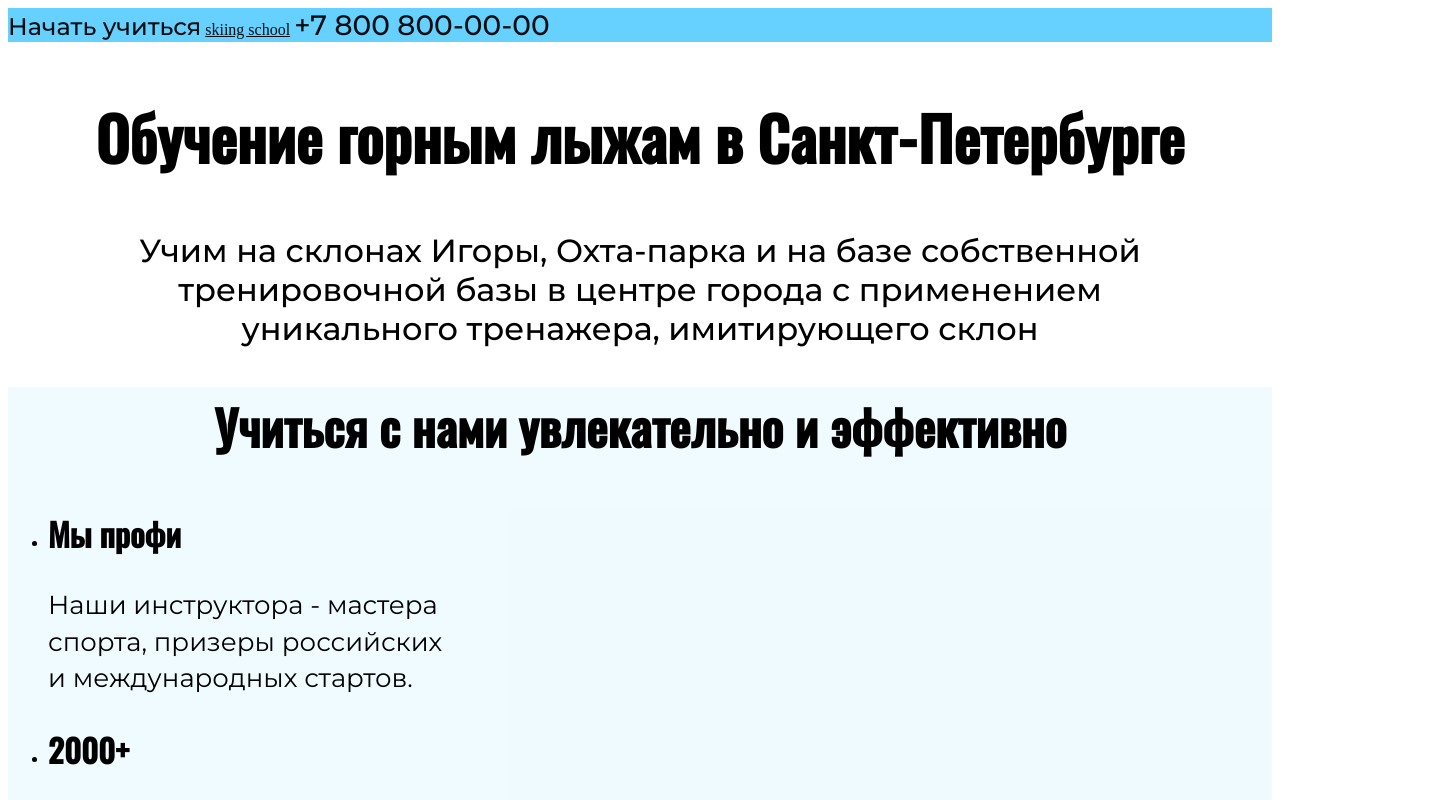
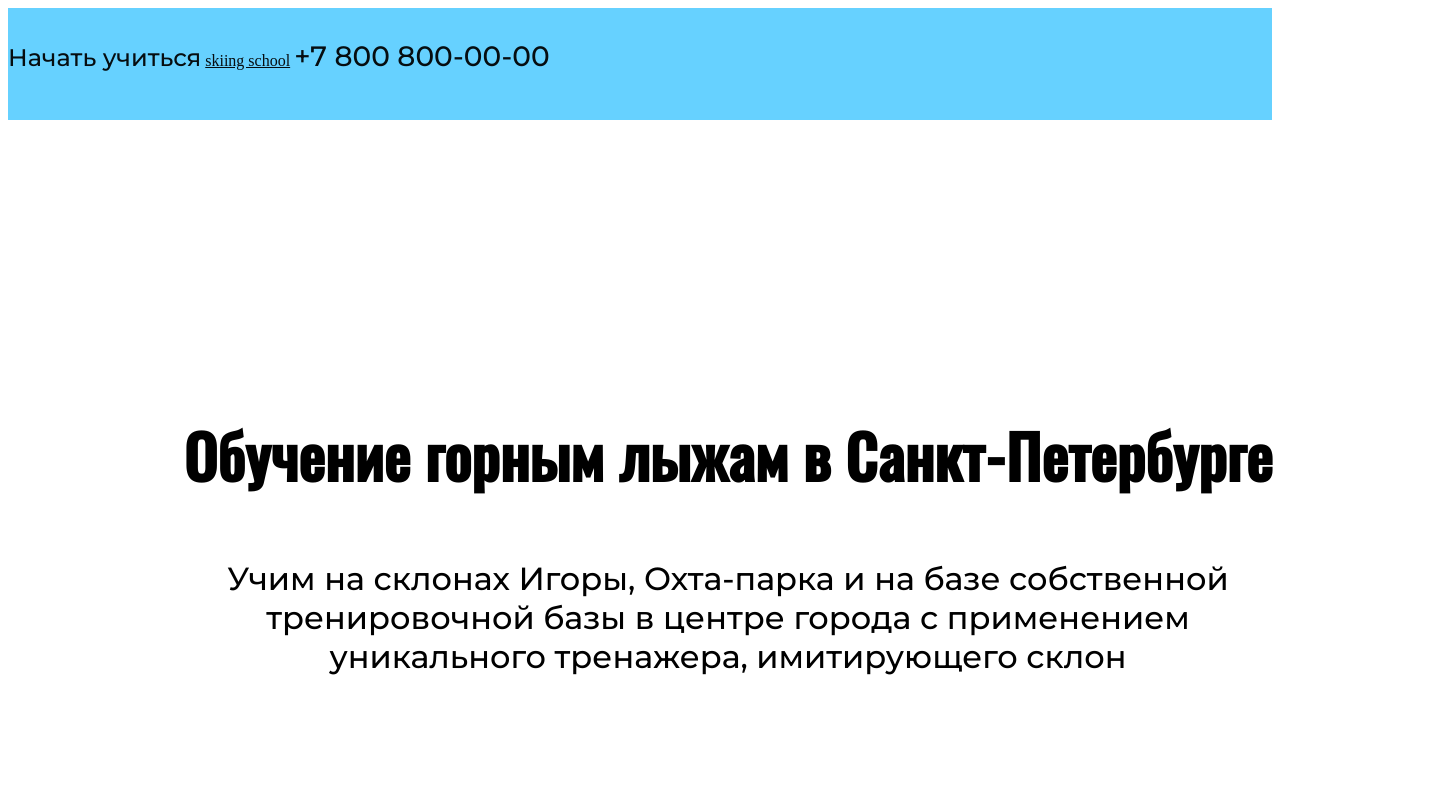
Before and after one commit to Stoy-kaifyi/ski-school-kolesnikov, a plain HTML site: page index.html in a window 1280 px wide. Shown: the top 800 px of the page, 1448 px wide, since content can reach past the window. Drawn offline with Linux system fonts and the light colour scheme.

Commit message:
исправил отступы

```diff
--- a/index.html
+++ b/index.html
@@ -9,21 +9,31 @@
   <link rel="stylesheet" href="style/style.css">
 </head>
 <body>
+
+
   <header>
+    <div class="container">
       <nav>
         <a class="button-start" href="">Начать учиться</a>
         <a href="" class="logo">skiing school</a>
         <a class="phone-number" href="">+7 800 800-00-00</a>
       </nav>
+    </div>
   </header>
   <main>
+
+
     <section class="promo">
+      <div class="container">
         <h1 class="promo-title">Обучение горным лыжам в Санкт-Петербурге</h1>
         <p class="promo-text">Учим на склонах Игоры, Охта-парка и на базе собственной <br> тренировочной базы в центре
           города с применением <br> уникального тренажера, имитирующего склон</p>
+      </div>
     </section>
+
+
     <section class="service">
-      <h1 class="service-title">Учиться с нами увлекательно и эффективно</h1>
+      <div class="container"><h1 class="service-title">Учиться с нами увлекательно и эффективно</h1>
         <ul>
           <li>
             <h2 class="service-subtitle">Мы профи</h2>
@@ -50,8 +60,12 @@
             <p class="service-text">Наши студенты попадают на <br> закрытые мастер-классы и <br> вечеринки</p>
           </li>
         </ul>
+      </div>
     </section>
+
+
     <section class="final">
+      <div class="container">
         <h1 class="final-title">гоу! покорять склоны вместе</h1>
         <nav>
           <a class="final-button" href="">Начать учиться</a>
@@ -60,9 +74,13 @@
         <img src="/images/ski-down.jpg" alt="" height="297" width="297">
         <img src="/images/ski-up.jpg" alt="" height="297" width="297">
         <img src="/images/ski-trick.jpg" alt="" height="297" width="297">
+      </div>
     </section>
   </main>
+
+
   <footer>
+    <div class="container">
       <p class="join">Присоединяйся</p>
       <nav>
         <img class="social-logo" src="/images/logo-twitter.svg">twitter</img>
@@ -71,6 +89,7 @@
         <img class="social-logo" src="/images/logo-facebook.svg">facebook</img>
       </nav>
       <p class="copyright">copy+v copy+c © 2021</p>
+    </div>
   </footer>
 </body>
 
--- a/style/style.css
+++ b/style/style.css
@@ -28,11 +28,22 @@
        url('../fonts/montserrat-v25-cyrillic_latin-500.woff') format('woff'); /* Chrome 5+, Firefox 3.6+, IE 9+, Safari 5.1+ */
 }
 
+* {
+  box-sizing: border-box;
+}
 
+
+.container {
+  width: 1440px;
+  margin: 0 auto;
+}
 /* header */
 
 header {
-  background-color: rgba(102, 209, 255, 1);
+  height: 112px;;
+  align-items: center;
+  padding: 31px 0;
+  background-color: #66d1ff;
 }
 
 
@@ -66,7 +77,11 @@ header {
 
 
 /* main */
-
+.promo {
+  padding: 240px 0 260px;
+  text-align: center;
+  align-items: center;
+}
 
 .promo-title {
   font-family: 'Oswald', sans-serif;
@@ -78,6 +93,7 @@ header {
 
 
 .promo-text {
+  margin: 60px 190px 0;
   font-family: 'Montserrat', sans-serif;
   font-weight: 500;
   font-size: 32px;
@@ -88,6 +104,7 @@ header {
 
 
 .service {
+  padding: 170px 0;
   background-color: rgba(102, 209, 255, .1);
 }
 
@@ -95,7 +112,7 @@ header {
 .service-title {
   font-family: 'Oswald', sans-serif;
   font-size: 48px;
-  line-height: 167%;
+  line-height: 80px;
   text-align: center;
 }
 
@@ -103,7 +120,7 @@ header {
 .service-subtitle {
   font-family: 'Oswald', sans-serif;
   font-size: 32px;
-  line-height: 167%;
+  line-height: 53px;
 }
 
 
@@ -111,16 +128,20 @@ header {
   font-family: 'Montserrat', sans-serif;
   font-weight: 400;
   font-size: 26px;
-  line-height: 140%;
+  line-height: 36px;
+  opacity: .8;
 }
 
 .final {
+  padding: 170px 0 180px;
   background: linear-gradient(208.35deg, rgba(102, 209, 255, .1) 43.85%, rgba(196, 196, 196, 0) 43.86%);
 }
+
+
 .final-title {
   font-family: 'Oswald', sans-serif;
   font-size: 48px;
-  line-height: 167%;
+  line-height: 80px;
   text-align: center;
 }
 
@@ -138,14 +159,16 @@ header {
 /* footer */
 
 footer {
+  padding: 35px 0;
   background-color: rgba(6, 13, 16, 1);
 }
 
 .join {
+  text-align: left;
   font-family: 'Montserrat', sans-serif;
   font-weight: 500;
   font-size: 20px;
-  line-height: 167%;
+  line-height: 33.4px;
   color: rgba(255, 255, 255, 1);
 }
 
@@ -161,5 +184,7 @@ footer {
 }
 
 .social-logo {
+  width: 40px;
+  height: 40px;
   color: rgba(255, 255, 255, 1);
 }
```
Lines whose indentation alone changed are shown as unchanged.
